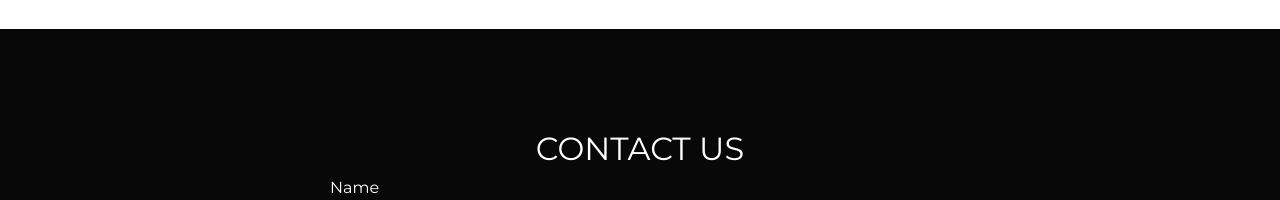
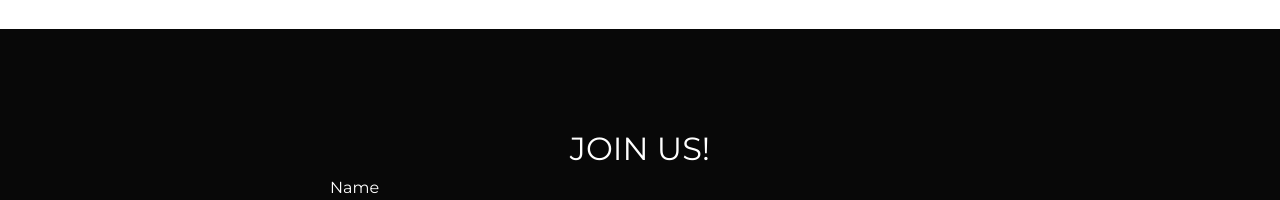
Before and after one commit to axxelsv15/PreEntrega_2, a plain HTML site: page education.html in a window 1280 px wide. Shown: the part 1980-2180 px from the top of the page. Drawn offline with Linux system fonts and the light colour scheme.

Commit message:
Cambio en el form

```diff
--- a/education.html
+++ b/education.html
@@ -95,7 +95,7 @@
 
 		<section id="contact">
 			<div class="container">
-				<h2>Contact us</h2>
+				<h2>Join us!</h2>
 				<form action="">
 					<div class="form-group">
 						<label for="name">Name</label>
```
